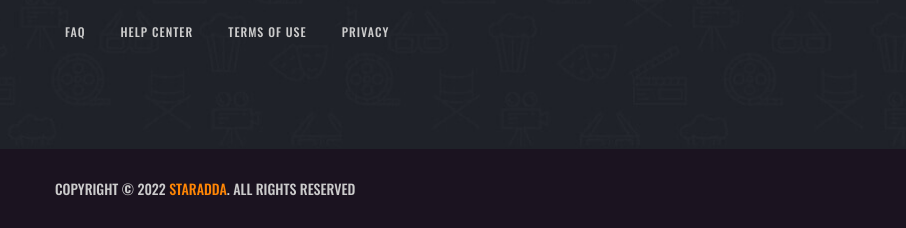
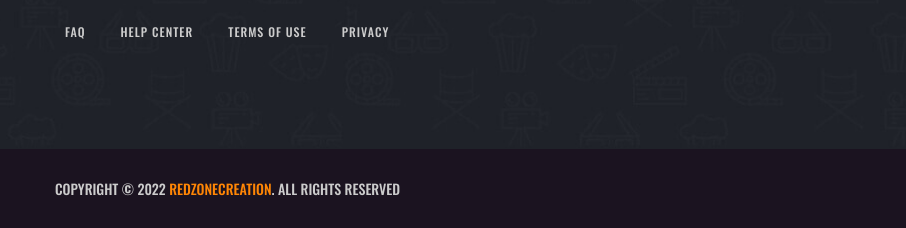
Before and after one commit to Prabeshjung7/IGL, a plain HTML site: page index.html in a window 1280 px wide. Shown: the part 5051-5279 px from the top of the page, 0-906 px from the left. Drawn offline with nearby package versions, Linux system fonts and the light colour scheme; files whose address does not match are found by name.

Commit message:
Update index.html

```diff
--- a/index.html
+++ b/index.html
@@ -803,7 +803,7 @@
     <div class="footer-bottom">
       <div class="container">
         <p class="copyright">
-          Copyright &copy; 2022 <a href="#">StarAdda</a>. all rights reserved
+          Copyright &copy; 2022 <a href="#">RedzoneCreation</a>. all rights reserved
         </p>
 
         <figure class="footer-bottom-img">
```
